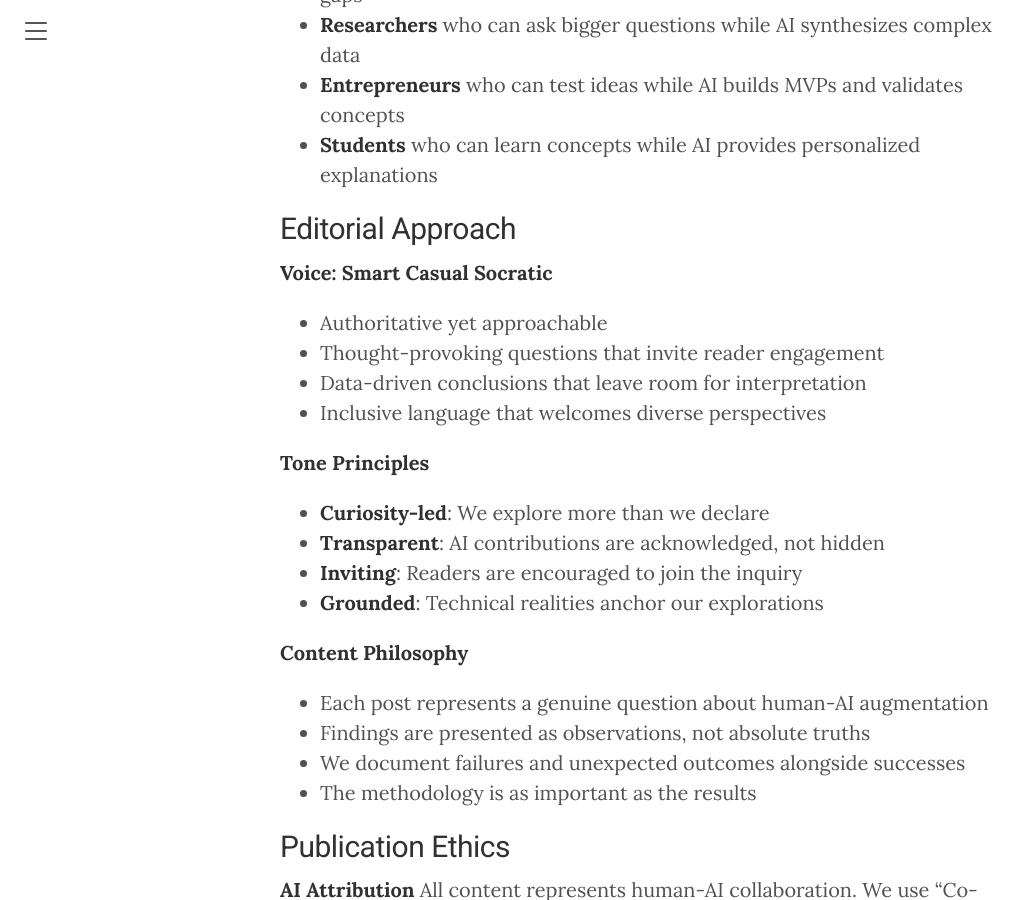
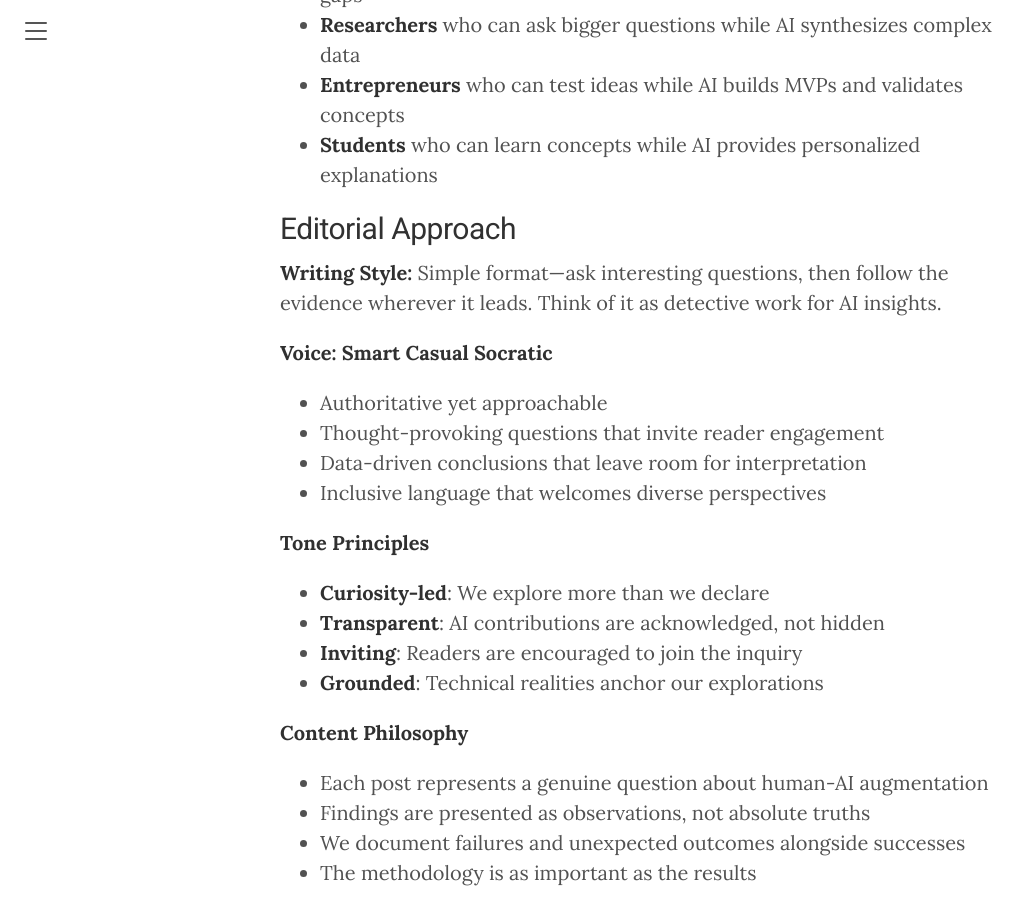
Before and after one commit to shrwnsan/research, a Jekyll site: the page built from colophon.md, in a window 1280 px wide and 900 px high, scrolled down 1980 px. Shown: the whole window, without its empty margins (0-1029 px from the left). Built offline with Jekyll 4.4.1, drawn with Linux system fonts in a browser that asks for light colours.

Commit message:
feat: add writing style statement to colophon
- Define editorial approach as detective-style research
- Align with KISS principle and mission-driven content
- Follow question-driven storytelling methodology

Co-Authored-By: GLM <zai-org@users.noreply.github.com>

```diff
--- a/colophon.md
+++ b/colophon.md
@@ -53,6 +53,8 @@ We're exploring how AI serves as an augmentor across domains:
 
 ## Editorial Approach
 
+**Writing Style:** Simple format—ask interesting questions, then follow the evidence wherever it leads. Think of it as detective work for AI insights.
+
 **Voice: Smart Casual Socratic**
 - Authoritative yet approachable
 - Thought-provoking questions that invite reader engagement
```
